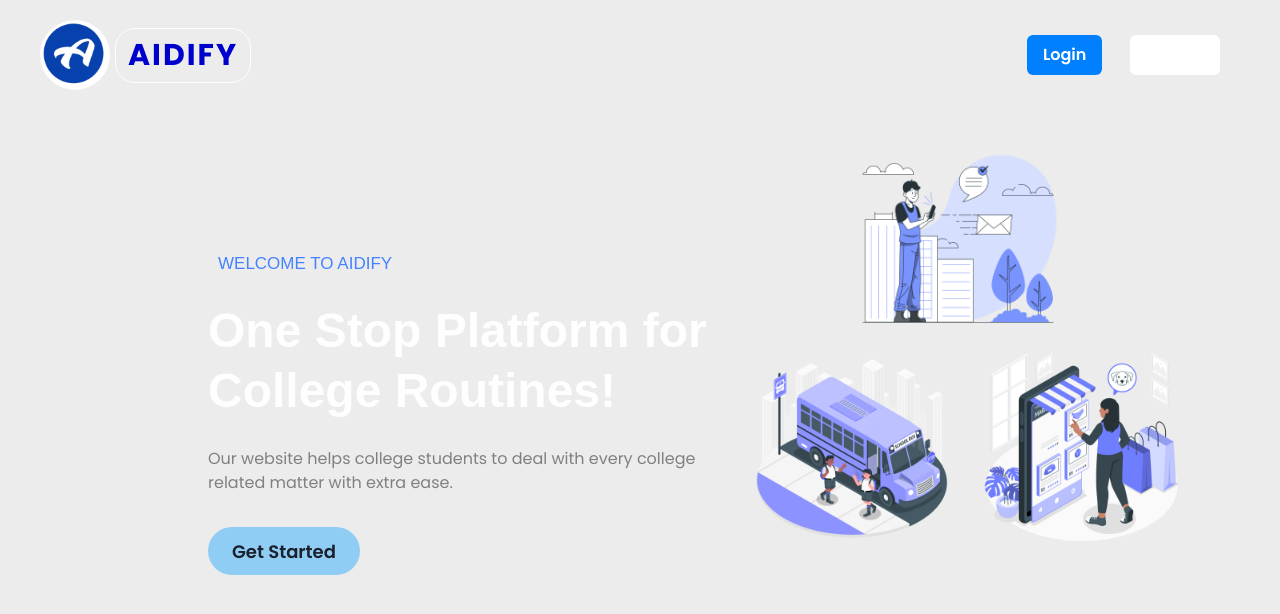
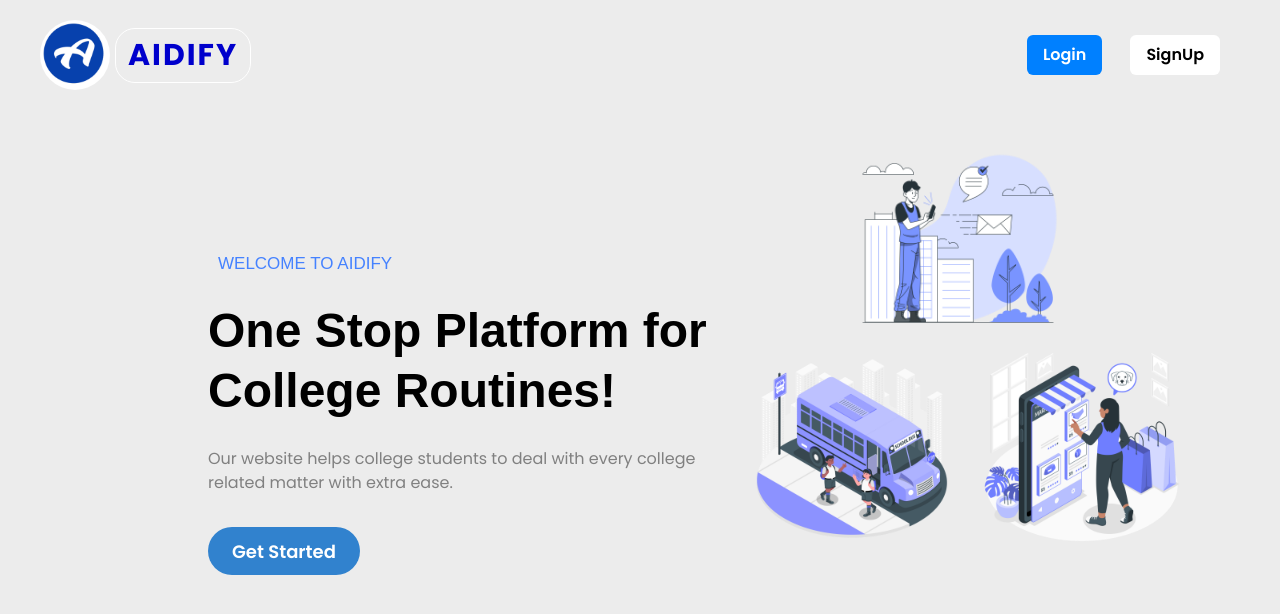
Before and after one commit to karthik-n-p/Aidify, a React (Vite) app in the folder frontend/: page / in a window 1280 px wide. Shown: the top 614 px of the page. Built offline with nearby package versions, Linux system fonts and the light colour scheme; no server answers.

Commit message:
added config.js

```diff
--- a/frontend/src/main.jsx
+++ b/frontend/src/main.jsx
@@ -52,9 +52,20 @@ const customTheme = extendTheme({
     grey1: '#A0AEC0',
     txtb: '#000000',
   },
-  config: {
-    initialColorMode: 'dark', // Set to 'dark' for dark mode by default
+
+
+  styles: {
+    global: {
+      body: {
+        color: 'txtb',
+        bg: 'bg',
+      },
+    },
   },
+
+
+
+
 });
 
 const App = () => {
```
